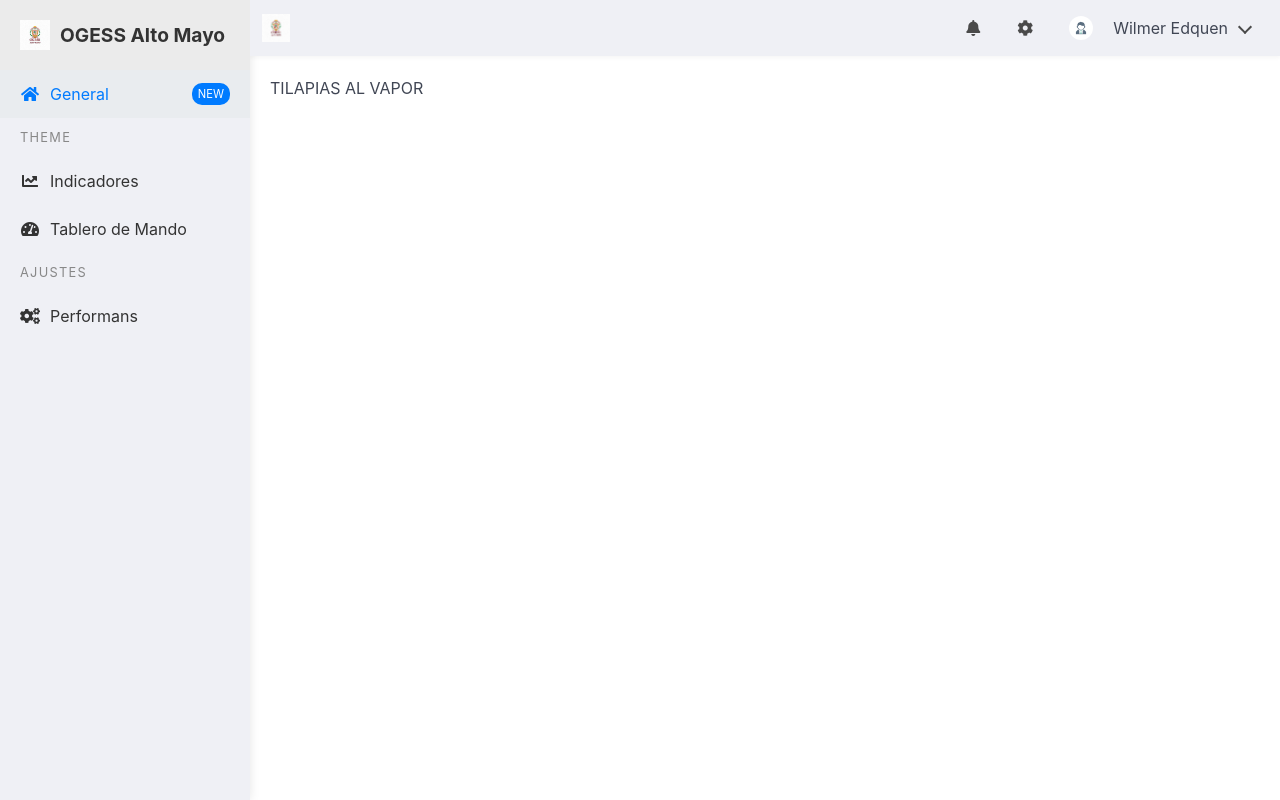
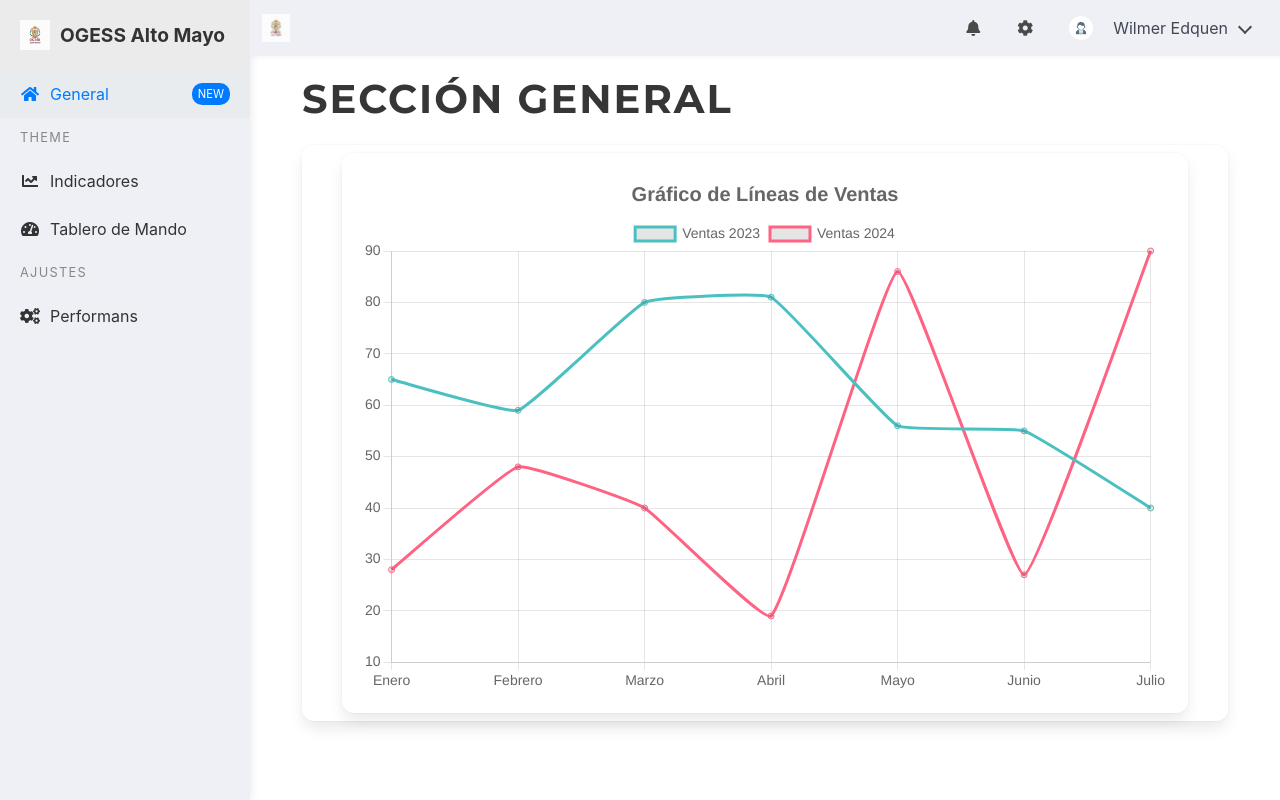
Before and after one commit to Jazeg/Dashboard-OGESS, an Angular app: page /dashboard in a window 1280 px wide. Built offline with nearby package versions, Linux system fonts and the light colour scheme.

Commit message:
💄UI - Chart Js

```diff
--- a/package.json
+++ b/package.json
@@ -19,6 +19,7 @@
     "@angular/platform-browser-dynamic": "^16.2.0",
     "@angular/router": "^16.2.0",
     "bulma": "^1.0.1",
+    "chart.js": "^4.4.3",
     "rxjs": "~7.8.0",
     "tslib": "^2.3.0",
     "zone.js": "~0.13.0"
--- a/src/app/app.module.ts
+++ b/src/app/app.module.ts
@@ -9,6 +9,7 @@ import { GeneralComponent } from './components/general/general.component';
 import { IndicadoresComponent } from './components/indicadores/indicadores.component';
 import { TableroMandoComponent } from './components/tablero-mando/tablero-mando.component';
 import { PerformansComponent } from './components/performans/performans.component';
+import { ChartComponent } from './chart/chart.component';
 
 @NgModule({
   declarations: [
@@ -18,7 +19,8 @@ import { PerformansComponent } from './components/performans/performans.componen
     GeneralComponent,
     IndicadoresComponent,
     TableroMandoComponent,
-    PerformansComponent
+    PerformansComponent,
+    ChartComponent
   ],
   imports: [
     BrowserModule,
--- /dev/null
+++ b/src/app/chart/chart.component.css
@@ -0,0 +1,4 @@
+canvas {
+    width: 100% !important;
+    height: 100% !important;
+  }
--- /dev/null
+++ b/src/app/chart/chart.component.html
@@ -0,0 +1,9 @@
+<div class="container is-fluid">
+    <div class="columns is-centered">
+      <div class="column is-full">
+        <div class="box" style="height: 70vh;">
+          <canvas #chartCanvas></canvas>
+        </div>
+      </div>
+    </div>
+  </div>
--- /dev/null
+++ b/src/app/chart/chart.component.ts
@@ -0,0 +1,90 @@
+import { Component, OnInit, AfterViewInit, ViewChild, ElementRef } from '@angular/core';
+import { tick } from '@angular/core/testing';
+import { Chart, Ticks, registerables, scales } from 'chart.js';
+
+Chart.register(...registerables);
+
+@Component({
+  selector: 'app-chart',
+  templateUrl: './chart.component.html',
+  styleUrls: ['./chart.component.css']
+})
+export class ChartComponent implements OnInit, AfterViewInit {
+  @ViewChild('chartCanvas') chartCanvas!: ElementRef;
+  chart: Chart | undefined;
+
+  ngOnInit() {
+    // Inicializaciones que no dependen de la vista
+  }
+
+  ngAfterViewInit() {
+    this.createChart();
+  }
+
+  createChart() {
+    if (this.chartCanvas && this.chartCanvas.nativeElement) {
+      const data = {
+        labels: ['Enero', 'Febrero', 'Marzo', 'Abril', 'Mayo', 'Junio', 'Julio'],
+        datasets: [{
+          label: 'Ventas 2023',
+          data: [65, 59, 80, 81, 56, 55, 40],
+          fill: false,
+          borderColor: 'rgb(75, 192, 192)',
+          tension: 0.1
+        }, {
+          label: 'Ventas 2024',
+          data: [28, 48, 40, 19, 86, 27, 90],
+          fill: false,
+          borderColor: 'rgb(255, 99, 132)',
+          tension: 0.1
+        }]
+      };
+
+      const config = {
+        type: 'line' as const,
+        data: data,
+        options: {
+          responsive: true,
+          maintainAspectRatio: false,
+          plugins: {
+            legend: {
+              position: 'top' as const,
+              labels: {
+                font: {
+                  size: 14 // Aumenta el tamaño de la fuente de la leyenda
+                }
+              }
+            },
+            title: {
+              display: true,
+              text: 'Gráfico de Líneas de Ventas',
+              font: {
+                size: 20 // Aumenta el tamaño del título
+              }
+            }
+          },
+          scales: {
+            x: {
+              ticks: {
+                font: {
+                  size: 14 // Aumenta el tamaño de las etiquetas del eje X
+                }
+              }
+            },
+            y: {
+              ticks: {
+                font: {
+                  size: 14 // Aumenta el tamaño de las etiquetas del eje Y
+                }
+              }
+            }
+          }
+        },
+      };
+
+      this.chart = new Chart(this.chartCanvas.nativeElement, config);
+    } else {
+      console.error('El elemento canvas no está disponible');
+    }
+  }
+}
--- a/src/app/components/general/general.component.css
+++ b/src/app/components/general/general.component.css
@@ -0,0 +1,8 @@
+.custom-title {
+    font-family: 'Montserrat', sans-serif; /* Una fuente más elegante */
+    font-weight: 700; /* Negrita */
+    color: #363636; /* Un color oscuro pero no completamente negro */
+    text-transform: uppercase; /* Convierte el texto a mayúsculas */
+    letter-spacing: 2px; /* Añade espacio entre las letras */
+    margin-bottom: 30px; /* Aumenta el espacio debajo del título */
+  }
--- a/src/app/components/general/general.component.html
+++ b/src/app/components/general/general.component.html
@@ -1 +1,6 @@
-<p>TILAPIAS AL VAPOR</p>
+<div class="container is-fluid">
+    <h2 class="title is-2 mb-5 custom-title">Sección General</h2>
+    <div class="box">
+      <app-chart></app-chart>
+    </div>
+  </div>
--- a/src/index.html
+++ b/src/index.html
@@ -5,6 +5,7 @@
   <title>Dashboard - OGESS</title>
   <base href="/">
   <meta name="viewport" content="width=device-width, initial-scale=1">
+  <link href="https://fonts.googleapis.com/css2?family=Montserrat:wght@400;700&display=swap" rel="stylesheet">
   <link href="https://cdnjs.cloudflare.com/ajax/libs/font-awesome/5.15.1/css/all.min.css" rel="stylesheet">
   <link rel="icon" type="image/x-icon" href="assets/img/logo-ogess.jpeg">
 </head>
```
Also changed, not shown: 2 other files (tests, documents, lock files or other folders).
